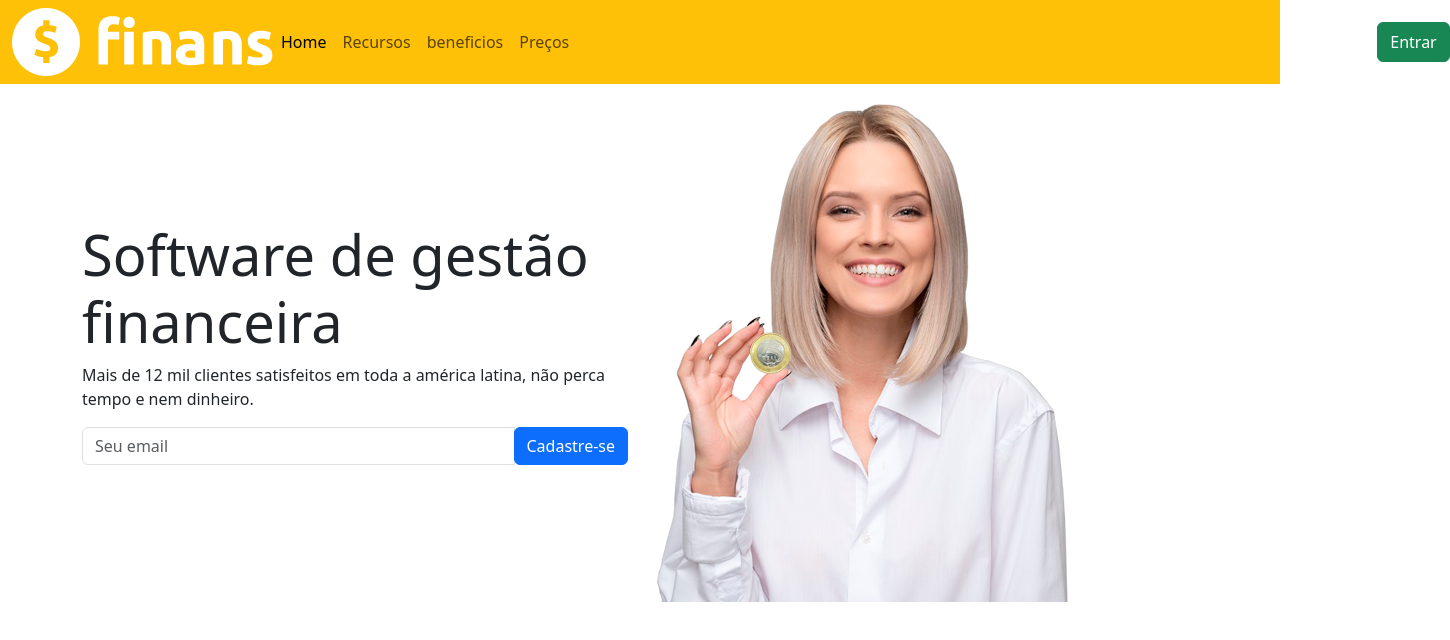
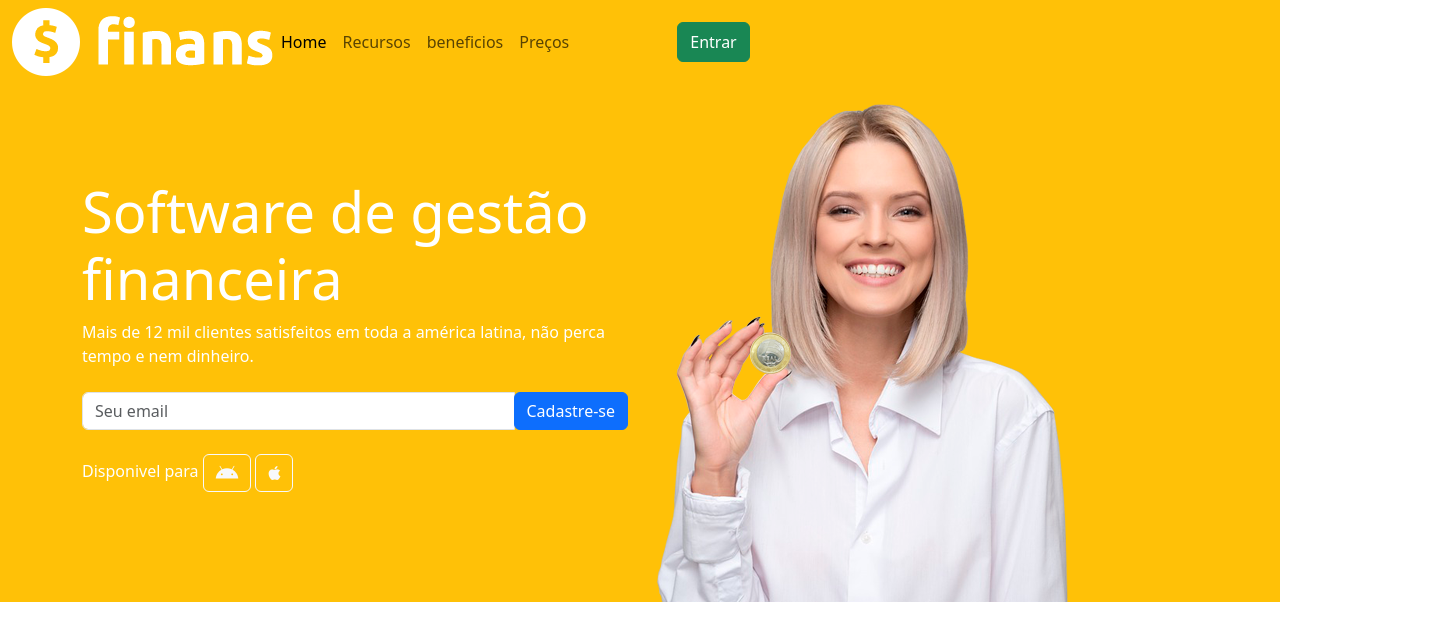
Before and after one commit to PatinesLuis/Finans, a plain HTML site: page index.html in a window 1280 px wide. Shown: the whole page, 1450 px wide, since content can reach past the window. Drawn offline with nearby package versions, Linux system fonts and the light colour scheme.

Commit message:
Finalizando topo do site Finans

```diff
--- a/css/style.css
+++ b/css/style.css
@@ -0,0 +1,4 @@
+#home{
+    background-color: #ffc107;
+    color: white;
+}
--- a/index.html
+++ b/index.html
@@ -5,6 +5,7 @@
     <meta name="viewport" content="width=device-width, initial-scale=1">
     <title>Finans - Finanças pessoais</title>
     <link href="https://cdn.jsdelivr.net/npm/bootstrap@5.3.0/dist/css/bootstrap.min.css" rel="stylesheet" integrity="sha384-9ndCyUaIbzAi2FUVXJi0CjmCapSmO7SnpJef0486qhLnuZ2cdeRhO02iuK6FUUVM" crossorigin="anonymous">
+    <script src="https://kit.fontawesome.com/e61d19e1a1.js" crossorigin="anonymous"></script>
     <link rel="stylesheet" href="css/style.css">
   </head>
   <body>
@@ -31,7 +32,7 @@
                   <a class="nav-link">Preços</a>
                 </li>
 
-                <button type="button" class="btn btn-success" style="margin-left: 800px;">Entrar</button>
+                <button type="button" class="btn btn-success" style="margin-left: 100px;">Entrar</button>
               </ul>
             </div>
           </div>
@@ -45,7 +46,7 @@
                   <div class="align-self-center">
                     <h1 class="display-4">Software de gestão financeira</h1>
                     <p>Mais de 12 mil clientes satisfeitos em toda a américa latina, não perca tempo e nem dinheiro.</p>
-                    <form>
+                    <form class="mt-4 mb-4">
                       <div class="input-group">
                         <input type="text" placeholder="Seu email" class="form-control">
                         <div class="input-group-append">
@@ -53,9 +54,20 @@
                         </div>
                       </div>
                     </form>
+
+                    <p>Disponivel para
+                      <a href="" class="btn btn-outline-light">
+                        <i class="fa-brands fa-android fa-lg"></i>
+                      </a>
+
+                      <a href="" class="btn btn-outline-light">
+                        <i class="fa-brands fa-apple"></i>
+                      </a>
+                    </p>
+
                   </div>
                 </div>
-                <div class="col-md-6">
+                <div class="col-md-6 d-none d-md-block">
                   <img src="img/capa-mulher.png" alt="capa-mulher">
                 </div>
           </div>
```
